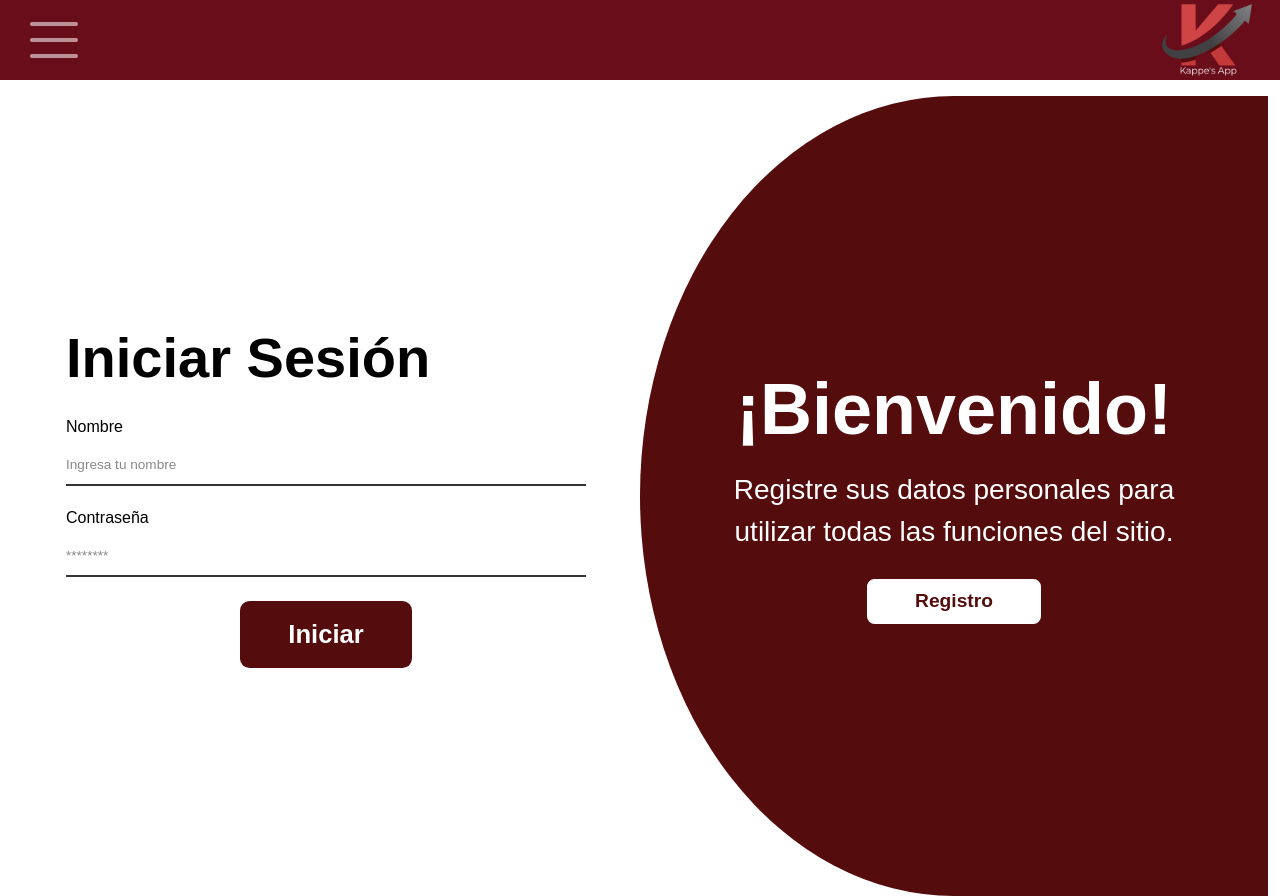
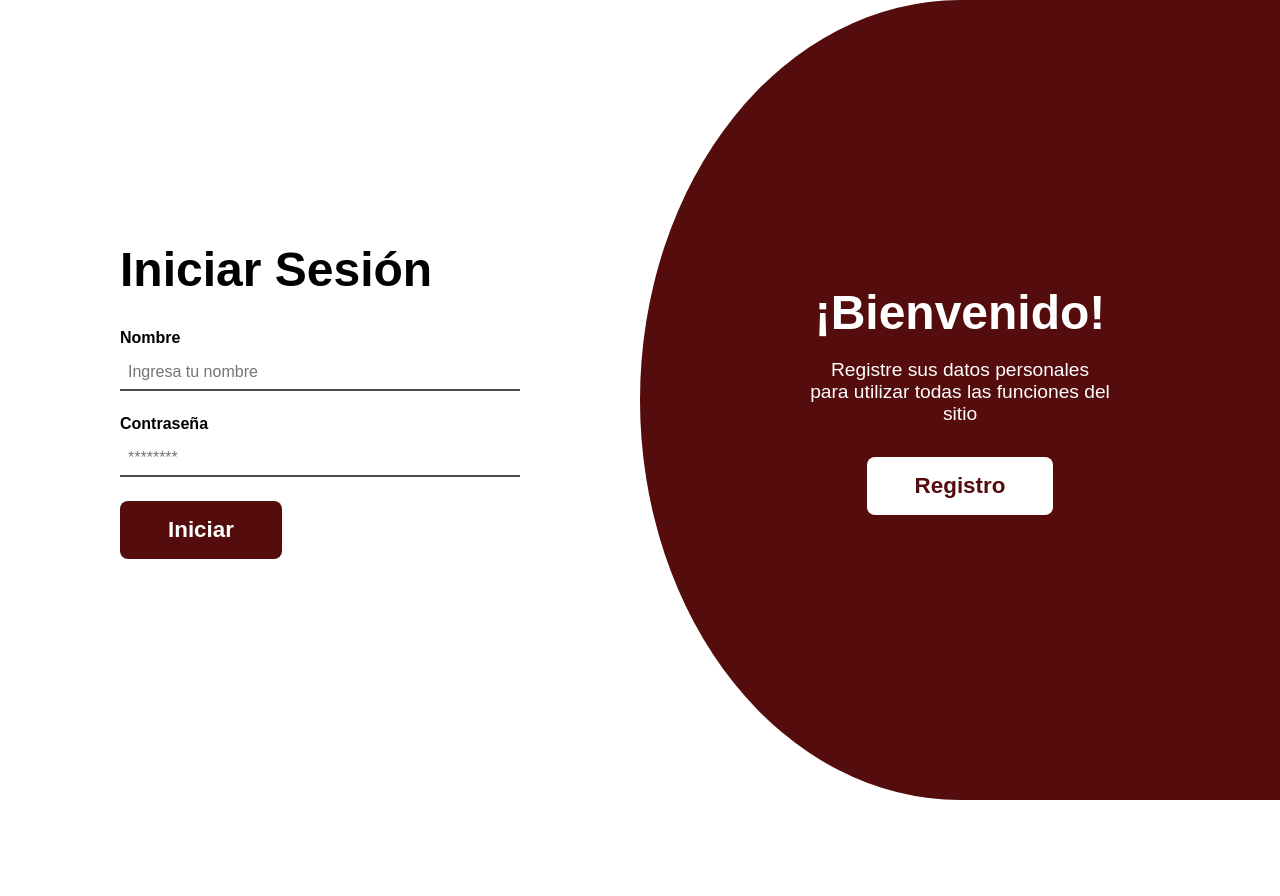
Before and after one commit to Athina7-7/Kappes_App, a Django app: page /inicio-sesion/ in a window 1280 px wide. After the commit the page ends 800 px from the top, so only its background shows below. Run offline with Django 5.2, Linux system fonts and the light colour scheme.

Commit message:
Diseno de inicio-sesion

```diff
--- a/static/css/inicio_sesion.css
+++ b/static/css/inicio_sesion.css
@@ -1,126 +1,133 @@
-:root {
-  --vino: #540c0c; /*Color vinotinto*/
-  --vino-hover:#360a0a; /*Color vinotinto mas oscuro para el hoover*/
-  --texto: #000000; /*Color para el texto*/
+* {
+  margin: 0;
+  padding: 0;
+  box-sizing: border-box;
+  font-family: 'Arial', sans-serif;
 }
 
 body {
-  font-family: 'Arial', sans-serif; /*fuente*/
-  color: var(--texto);
-  background-color: #fff; /*fondo blanco*/
-  margin: 0; /*Elimina el espacio fuera del body*/
-  padding: 0; /*Elimina el espacio dentro del body*/
-  overflow-x: hidden; /* evita el scroll */
+  display: flex;
+  height: 100vh;
+  flex-direction: row;
 }
 
-
-
-/*Tamaños y pesos más definidos */
-h1 {
-  font-size: 3rem; /*muy grande (48px aprox)*/
-  font-weight: bold;
+/* Panel izquierdo: formulario */
+.left-panel {
+  flex: 1;
+  background-color: #fff;
+  display: flex;
+  justify-content: center;
+  align-items: center;
+  padding: 3rem;
 }
 
-h2 {
-  font-size: 2.2rem;
-  font-weight: bold;
+.form-container {
+  max-width: 400px;
+  width: 100%;
 }
 
-p {
-  font-size: 1.2rem; /*tamaño legible para el texto normal*/
+.form-container h1 {
+  font-size: 3rem;
+  margin-bottom: 2rem;
 }
 
-label {
-  font-size: 1rem; /*tamaño estándar para etiquetas*/
-  font-weight: bold;
+.form-group {
+  margin-bottom: 1.5rem;
 }
 
-input::placeholder {
-  font-size: 0.85rem; /*un poco más pequeño que el texto normal*/
-  color: #888; /* gris para no resaltar tanto*/
+.form-group label {
+  display: block;
+  font-weight: bold;
+  margin-bottom: 0.5rem;
 }
 
-
-
-/* FORMULARIO */
-.form-field {
-  margin-bottom: 20px; /* Espaciado entre campos */
+.form-group input {
+  width: 100%;
+  border: none;
+  border-bottom: 2px solid #4b4b4b;
+  padding: 0.5rem;
+  font-size: 1rem;
+  outline: none;
 }
 
-.form-field label {
-  display: block; /* Que la etiqueta quede sobre el input */
-  font-weight: bold;
-  margin-bottom: 5px;
-  font-size: 1rem;
+.form-group input:focus {
+  border-bottom-color: #540c0c;
 }
 
-.form-field input {
+/* Botón login */
+.btn-login {
+  background-color: #540c0c;
+  color: white;
+  font-weight: bold;
+  font-size: 1.4rem;
   border: none;
-  border-bottom: 2px solid #333;
-  padding: 8px 0;
-  width: 100%;
-  font-size: 1rem;
-   /* Quita el borde azul por defecto al hacer clic */
-  background: transparent;
+  padding: 1rem 3rem;
+  border-radius: 8px;
+  cursor: pointer;
+  transition: 0.3s;
 }
 
-
-
-/* BOTON INICIAR */
-.btn-vino {
-  background-color: var(--vino); /* Se usa el color vinotinto */
-  color: #fff;
-  border: none; /* Sin borde exterior del botón */
-  padding-block: 0.9rem; /* Espacio vertical dentro del botón */
-  border-radius: 0.6rem; /* redondea las esquinas del boton */
-  font-size: 1.6rem; /* Tamaño del texto del botón */
-  font-weight: bold;
+.btn-login:hover {
+  background-color: #360a0a;
 }
 
-.btn-vino:hover {
-  background-color: var(--vino-hover); /* Se oscurece al pasar el mouse*/
-  color: #fff;
+/* Panel derecho: vinotinto con medio círculo */
+.right-panel {
+  flex: 1;
+  background-color: #540c0c;
+  color: white;
+  display: flex;
+  flex-direction: column;
+  justify-content: center;
+  align-items: center;
+  text-align: center;
+  padding: 3rem;
+  border-top-left-radius: 50%;
+  border-bottom-left-radius: 50%;
 }
 
-
-
-/* ESTILOS PARA EL MEDIO CIRCULO*/
-
-.right-side {
-  background-color: var(--vino);
-  color: #fff;
-  display: flex; /* Flexbox para alinear */
-  flex-direction: column; /* Alineación vertical */
-  justify-content: center; /* Centrado vertical */
-  align-items: center; /* Centrado horizontal */
-  text-align: center; /* Texto centrado */
-  padding: 3rem; /* Espaciado interior */
-  border-top-left-radius: 50%; /* Crea efecto de medio círculo arriba */
-  border-bottom-left-radius: 50%; /* Lo mismo abajo */
+.right-panel h1 {
+  font-size: 3rem;
+  margin-bottom: 1.2rem;
 }
 
-
-
-
-
-.right-side > div { /*Esto asegura que el  contenido  quede por encima del medio circulo*/
-  position: relative;
-  z-index: 1;
+.right-panel p {
+  font-size: 1.2rem;
+  margin-bottom: 2rem;
+  max-width: 300px;
 }
 
+.btn-register {
+  background-color: #fff;
+  color: #540c0c;
+  font-weight: bold;
+  font-size: 1.4rem;
 
-
-/* BOTON DE REGISTRO */
-.btn-registro {
-  background-color: #fff; /* Fondo blanco */
-  color: var(--vino); /* Texto vinotinto */
-  border: 2px solid var(--vino); /* Borde vinotinto */
-  border-radius: 0.6rem;
-  font-weight: bold;
-  font-size: 1.2rem;
+  padding: 1rem 3rem;
+  border-radius: 8px;
+  cursor: pointer;
+  transition: 0.3s;
+  text-decoration: none; /* 👈 asegura que no tenga subrayado */
 }
 
-.btn-registro:hover {
-  background-color: #e2d6d6; /* Color de fondo suave en hover */
-  color: var(--vino);
+.btn-register:hover {
+  background-color: #eee;
 }
+
+/* Responsive */
+@media (max-width: 900px) {
+  body {
+    flex-direction: column;
+    height: auto;
+  }
+
+  .right-panel {
+    border-radius: 0;
+    padding: 2rem;
+  }
+
+  .form-container h1,
+  .right-panel h1 {
+    font-size: 2rem;
+  }
+}
--- a/templates/inicio_sesion.html
+++ b/templates/inicio_sesion.html
@@ -1,84 +1,47 @@
-{% extends "base.html" %}
+<!DOCTYPE html>
+<html lang="es">
+<head>
+  <meta charset="UTF-8">
+  <meta name="viewport" content="width=device-width, initial-scale=1.0">
+  <title>Iniciar Sesión</title>
   {% load static %}
+  <link rel="stylesheet" href="{% static 'css/inicio_sesion.css' %}">
+</head>
+<body>
 
- {% block extra_css %}
-    <link rel="stylesheet" href="{% static 'css/inicio_sesion.css' %}">
-  {% endblock %}
-
-{% block content %}
-
-<!-- Contenedor a pantalla completa -->
-    <div class="container-fluid min-vh-100">
-      <div class="row min-vh-100">
-
-        <!--Lado Izquierdo: Formulario-->
-        <!--Aca yo creo el espacio que quiero utilizar, el cual irá centrado-->
-        <section class="col-12 col-lg-6 d-flex align-items-center justify-content-center p-4 p-md-5">
-          <div class="w-100" style="max-width: 520px;">
-            <h1 class="display-4 fw-bold mb-4">Iniciar Sesión</h1>
-
-            <!--Aca hacemos el formulario, empezamos con el nombre de usuario-->
-            <form class="needs-validation" method="POST" novalidate>
-              {% csrf_token %} <!--Importante para protegerlo de ataques y para que Django haga el envío-->
-              <div class="form-field">
-                <label for="nombre" style="font-weight: normal;">Nombre</label>
+  <!-- Panel izquierdo (formulario) -->
+  <div class="left-panel">
+    <div class="form-container">
+      <h1>Iniciar Sesión</h1>
+      <form method="POST" novalidate>
+        {% csrf_token %}
+        <div class="form-group">
+          <label for="nombre">Nombre</label>
           <input type="text" id="nombre" name="Nombre" placeholder="Ingresa tu nombre" required>
         </div>
-
-              <div class="mb-4">
-                <div class="form-field">
-                  <label for="contrasena" style="font-weight: normal;">Contraseña</label>
+        <div class="form-group">
+          <label for="contrasena">Contraseña</label>
           <input type="password" id="contrasena" name="Contraseña" placeholder="********" required>
         </div>
-              </div>
-              <div class="text-center">
-                <button type="submit" class="btn btn-lg btn-vino px-5 fw-bold">Iniciar</button>
-              </div>
+        <button type="submit" class="btn-login">Iniciar</button>
       </form>
 
-            <!-- 🔴 Bloque de mensajes -->
       {% if messages %}
-                <div class="mt-3">
+        <div class="messages">
           {% for message in messages %}
-                    <div class="alert alert-danger">{{ message }}</div>
+            <div class="alert">{{ message }}</div>
           {% endfor %}
         </div>
       {% endif %}
     </div>
-        </section>
-
-
-        <!--Aca hacemos el lado derecho-->
-            <!--Aca se genera el espacio para el panel derecho-->
-              <aside class="col-12 col-lg-6 right-side">
-                <div class="w-100 text-center text-white" style="max-width: 520px;">
-                  <h1 class="display-2 fw-bold mb-3">¡Bienvenido!</h1>
-                  <p class="fs-3 mb-4">Registre sus datos personales para utilizar todas las funciones del sitio.</p>
-                  <a href="#" class="btn btn-lg px-5 btn-registro">Registro</a>
-                </div>
-              </aside>
-
-
-      </div>
   </div>
 
-    <!-- Script de validación (mejor fuera del <form> y al final del body) -->
-      <!--Esto me ayuda para validar la pagina, para que me muestre error si hay algo mal
-      o me muestre algo verde, indicandome que los datos se pusieron bien o si los campos están llenos-->
-    <script>
-      (() => {
-        'use strict'
-        const forms = document.querySelectorAll('.needs-validation')
-        Array.from(forms).forEach(form => {
-          form.addEventListener('submit', event => {
-            if (!form.checkValidity()) {
-              event.preventDefault()
-              event.stopPropagation()
-            }
-            form.classList.add('was-validated')
-          }, false)
-        })
-      })()
-    </script>
+  <!-- Panel derecho (bienvenida) -->
+  <div class="right-panel">
+    <h1>¡Bienvenido!</h1>
+    <p>Registre sus datos personales para utilizar todas las funciones del sitio</p>
+    <a href="#" class="btn-register">Registro</a>
+  </div>
 
-{% endblock %}
+</body>
+</html>
```
Lines whose indentation alone changed are shown as unchanged.
